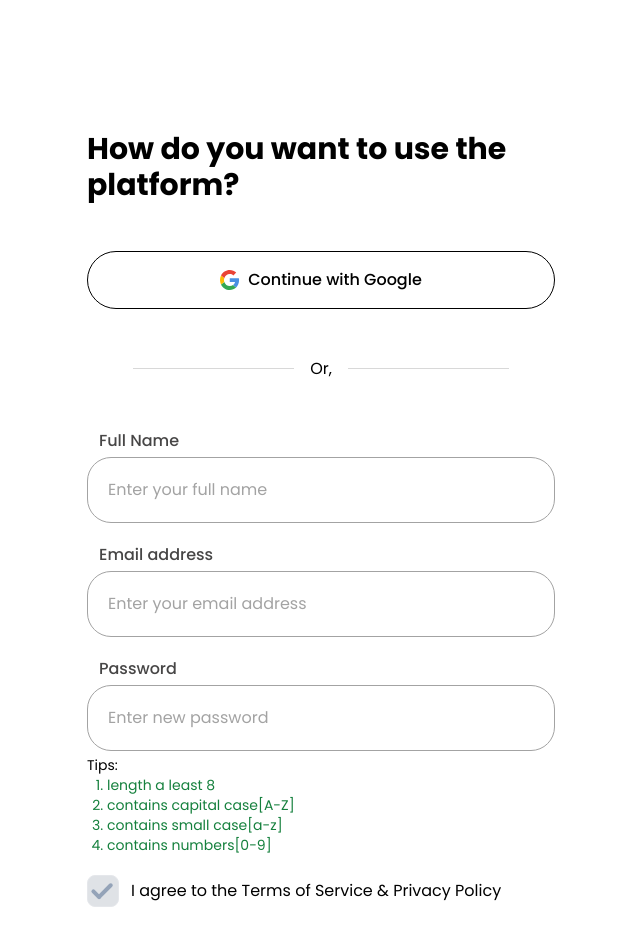
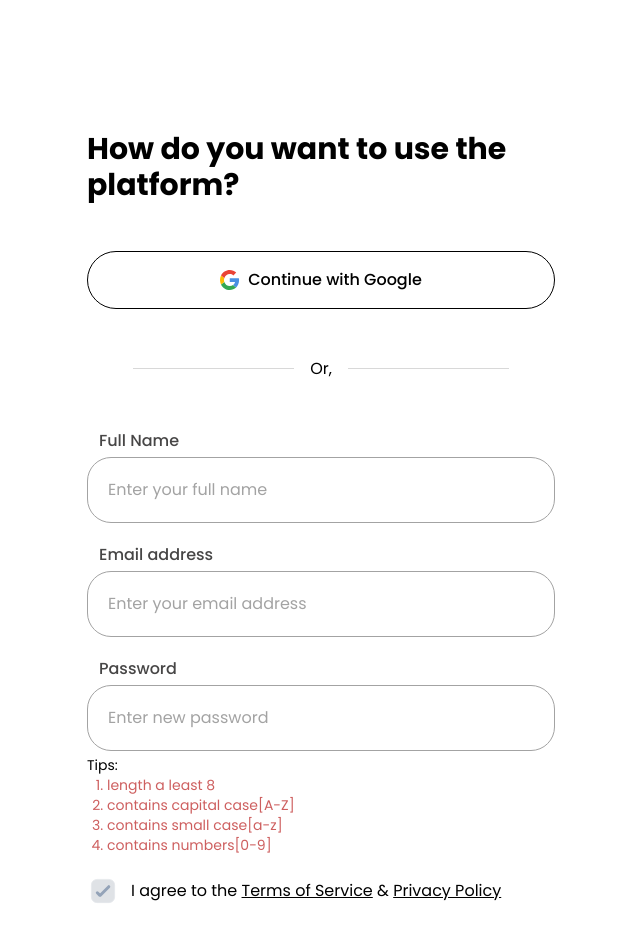
Before and after one commit to turyabiswas233/envirocove_web_frontend, a React (Vite) app: page /signup in a window 1280 px wide. Shown: the top 945 px of the page, without its empty margins (319-959 px from the left). Built offline with nearby package versions, Linux system fonts and the light colour scheme; no server answers.

Commit message:
jinga lalaa hu

```diff
--- a/src/api/index.js
+++ b/src/api/index.js
@@ -3,13 +3,12 @@ import { config } from "./config";
 const token = localStorage.getItem("TOKEN"); // ami token pass na kore ekhan theke get kortesi
 
 export const account = {
-  setType: async function (type, tk) {
-    console.log(tk);
+  setType: async function (type) {
     return fetch(`${config.api_url}/${ROUTES.CORE.SET_TYPE}`, {
       method: "PUT",
       headers: {
         "Content-Type": "application/json",
-        Authorization: `Token ${tk}`,
+        Authorization: token,
       },
       body: JSON.stringify({ type: type }),
     });
--- a/src/components/Button.jsx
+++ b/src/components/Button.jsx
@@ -4,12 +4,12 @@ function Button({ text, icon, type, classes, disabled = false, onclick }) {
   return (
     <button
       type={type ? type : "button"}
-      className={`rounded-full hover:bg-green-500 transition-colors duration-200 flex justify-center items-center bg-default-green text-white disabled:cursor-not-allowed disabled:opacity-50 disabled:hover:bg-default-green ${classes}`}
+      className={`rounded-full hover:bg-green-500 transition-colors duration-200 flex justify-center items-center bg-default-green text-white disabled:opacity-50 disabled:pointer-events-none ${classes}`}
       disabled={disabled}
       onClick={onclick}
     >
-      {icon && <span className="mx-2">{icon}</span>}
       {text}
+      {disabled && icon && <span className="mx-2">{icon}</span>}
     </button>
   );
 }
--- a/src/components/Login.jsx
+++ b/src/components/Login.jsx
@@ -94,27 +94,20 @@ function Login() {
       <div className="my-12 text-title">
         <form className="signup grid gap-5" onSubmit={handleSubmit}>
           <div className="input">
-            <label htmlFor="phone">{"Phone number/Username"}</label>
-            <div className="border border-neutral-400 placeholder:text-neutral-400 px-5 py-3 rounded-3xl focus-within:outline outline-offset-0 focus-within:border-transparent focus-within:outline-green-500 outline-none flex items-center overflow-x-hidden">
-              <span>+880</span>
-              <span className="px-[.75px] h-10 bg-gray-700 mx-4"></span>
+            <label htmlFor="phone">{"Email Address"}</label>
+
             <input
               className="outline-none flex-1"
               type="text"
               id="phone"
               required
-                placeholder="1768952448 | username"
+              placeholder="Enter your email"
               name="phone"
               value={userInfo.phone}
               onChange={handleInput}
-                onKeyDown={(e) => {
-                  // if (e.key < "0" || e.key > "9") {
-                  //   if (e.key != "Backspace") e.preventDefault();
-                  // }
-                }}
             />
           </div>
-          </div>
+
           <div className="input relative">
             <label htmlFor="otp">Password</label>
             <input
--- a/src/components/Signup.jsx
+++ b/src/components/Signup.jsx
@@ -9,6 +9,18 @@ import {
 } from "react-router-dom";
 import { account } from "../api/index";
 
+const hasNumber = (password = "") => {
+  return RegExp(/[0-9]/).test(password);
+};
+const hasCapital = (password = "") => {
+  return RegExp(/[A-Z]/).test(password);
+};
+const hasSmall = (password = "") => {
+  return RegExp(/[a-z]/).test(password);
+};
+const jingaLalaHu = (pass) => {
+  return hasCapital(pass) && hasNumber(pass) && hasSmall(pass);
+};
 function Signup() {
   const location = useLocation();
   const navigate = useNavigate();
@@ -38,34 +50,33 @@ function Signup() {
   }
   async function handleSignUp(e) {
     e.preventDefault();
-    const fname = userInfo.fName.split(" ", 2);
-
+    const fname = userInfo.fName.split(" ");
+    const FLName =
+      fname.length < 3
+        ? {
+            first_name: fname[0],
+            last_name: fname[1] || " ",
+          }
+        : {
+            first_name: fname[0] + " " + fname[1],
+            last_name: fname.join(" ").split(" ", 3)[2],
+          };
+    try {
       account
         .register({
-        username: userInfo.email.split("@")[0],
+          username: userInfo.email,
           email: userInfo.email,
           password: userInfo.pass,
           first_name: fname[0],
-        last_name: fname[1] || ", ",
+          last_name: fname[1] || " ",
         })
         .then((res) => res.json())
         .then((data) => {
           const token = data.token;
           if (token) {
             localStorage.setItem("TOKEN", `Token ${token}`);
-          alert("Registration successful");
-          if (location.state?.type === "vendor")
-            account
-              .setType("vendor", token)
-              .then((res) => res.json())
-              .then((res) => console.log(res))
-              .catch((err) => {
-                console.log(err);
-              })
-              .finally(() => {
-                navigate("/");
-              });
-          else navigate("/");
+            // alert("Registration successful");
+            navigate("/account/setType");
           } else {
             alert("Registration failed");
             console.log(data);
@@ -75,6 +86,9 @@ function Signup() {
         .catch((err) => {
           console.log(err);
         });
+    } catch (error) {
+      console.log("error", error);
+    }
   }
 
   return (
@@ -142,21 +156,54 @@ function Signup() {
               minLength={8}
               required
               name="pass"
+              autoComplete="off"
               onChange={handleInput}
             />
             <div className="py-0">
               <p className="text-sm">Tips:</p>
-              <ol className="px-5 list-decimal text-green-700 text-sm">
-                <li>length a least 8 </li>
-                <li>contains capital case[A-Z]</li>
-                <li>contains small case[a-z]</li>
-                <li>contains numbers[0-9]</li>
+              <ol className="px-5 list-decimal text-sm">
+                <li
+                  className={`transition-colors duration-500 ${
+                    userInfo.pass.length < 8
+                      ? "text-red-700 opacity-70"
+                      : "text-green-600"
+                  }`}
+                >
+                  length a least 8
+                </li>
+                <li
+                  className={`transition-colors duration-500 ${
+                    !hasCapital(userInfo.pass)
+                      ? "text-red-700 opacity-70"
+                      : "text-green-600"
+                  }`}
+                >
+                  contains capital case[A-Z]
+                </li>
+                <li
+                  className={`transition-colors duration-500 ${
+                    !hasSmall(userInfo.pass)
+                      ? "text-red-700 opacity-70"
+                      : "text-green-600"
+                  }`}
+                >
+                  contains small case[a-z]
+                </li>
+                <li
+                  className={`transition-colors duration-500 ${
+                    !hasNumber(userInfo.pass)
+                      ? "text-red-700 opacity-70"
+                      : "text-green-600"
+                  }`}
+                >
+                  contains numbers[0-9]
+                </li>
               </ol>
             </div>
           </div>
           <div className="agreement flex items-center gap-3">
             <div
-              className={`${
+              className={`scale-75 ${
                 !isAgree ? "bg-gray-300/70" : "bg-default-green"
               } border rounded-lg p-1 w-8 h-8 transition-colors duration-300`}
               onClick={toggleAgree}
@@ -167,7 +214,7 @@ function Signup() {
               }
             >
               <div
-                className={`w-3 h-1 origin-left translate-y-2 rounded-full ${
+                className={`w-2 h-1 origin-left translate-y-2.5 translate-x-0.5 rounded-full ${
                   isAgree ? "bg-white" : "bg-slate-400"
                 } rotate-45`}
               ></div>
@@ -179,8 +226,20 @@ function Signup() {
             </div>
 
             <p>
-              I agree to the <a href="#">Terms of Service</a> &{" "}
-              <a href="#">Privacy Policy</a>
+              I agree to the{" "}
+              <a
+                href="#"
+                className="underline text-black decoration-black underline-offset-1"
+              >
+                Terms of Service
+              </a>{" "}
+              &{" "}
+              <a
+                href="#"
+                className="underline text-black decoration-black underline-offset-1"
+              >
+                Privacy Policy
+              </a>
             </p>
           </div>
           <Button
--- a/src/main.jsx
+++ b/src/main.jsx
@@ -37,7 +37,7 @@ const rootRouter = createBrowserRouter([
     ),
     children: [
       {
-        path: '/account',
+        path: '/account/setType',
         element: <Home />,
       },
       {
```
Also changed, not shown: src/components/Home.jsx (+65 -14 lines). Lines whose indentation alone changed are shown as unchanged.
